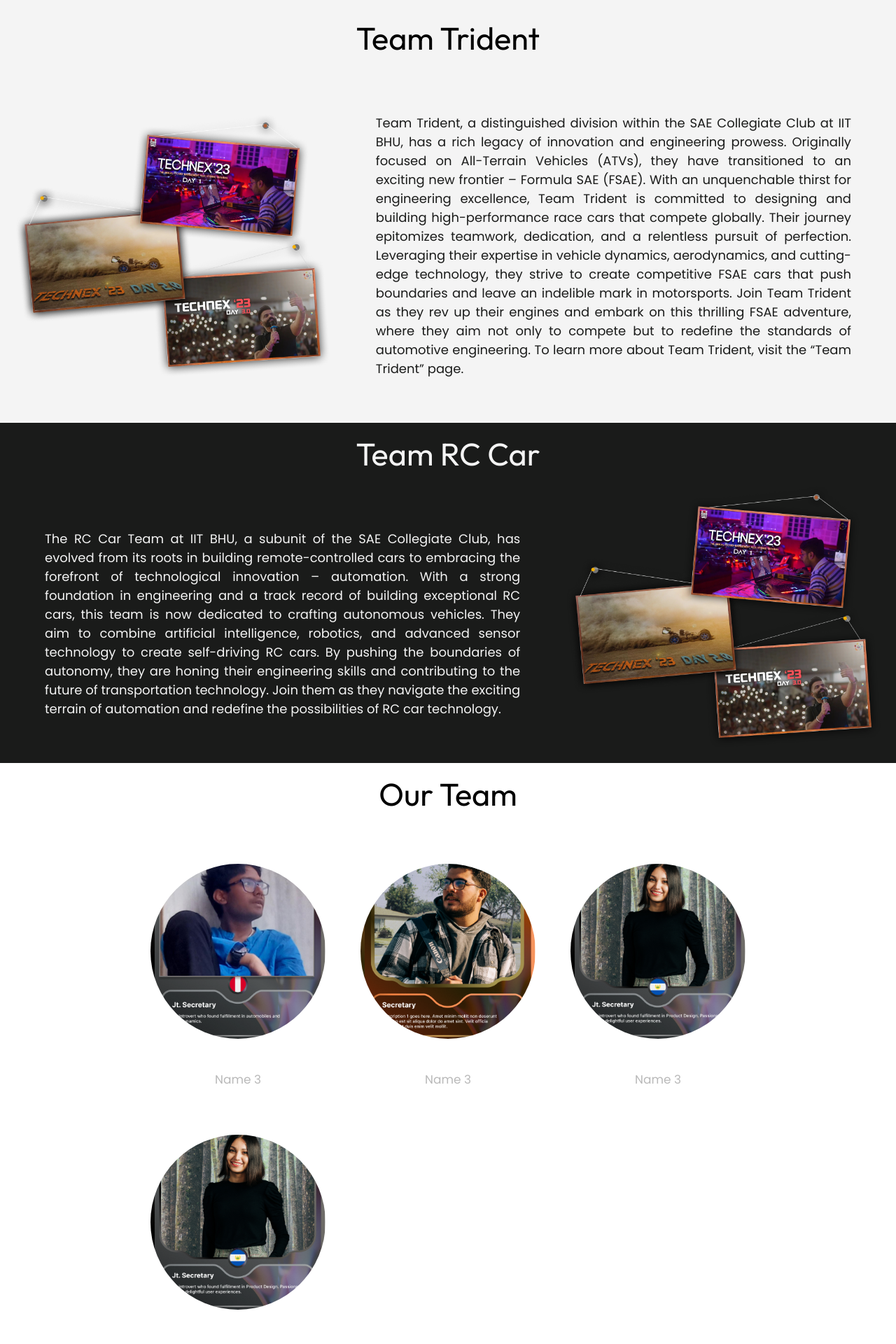
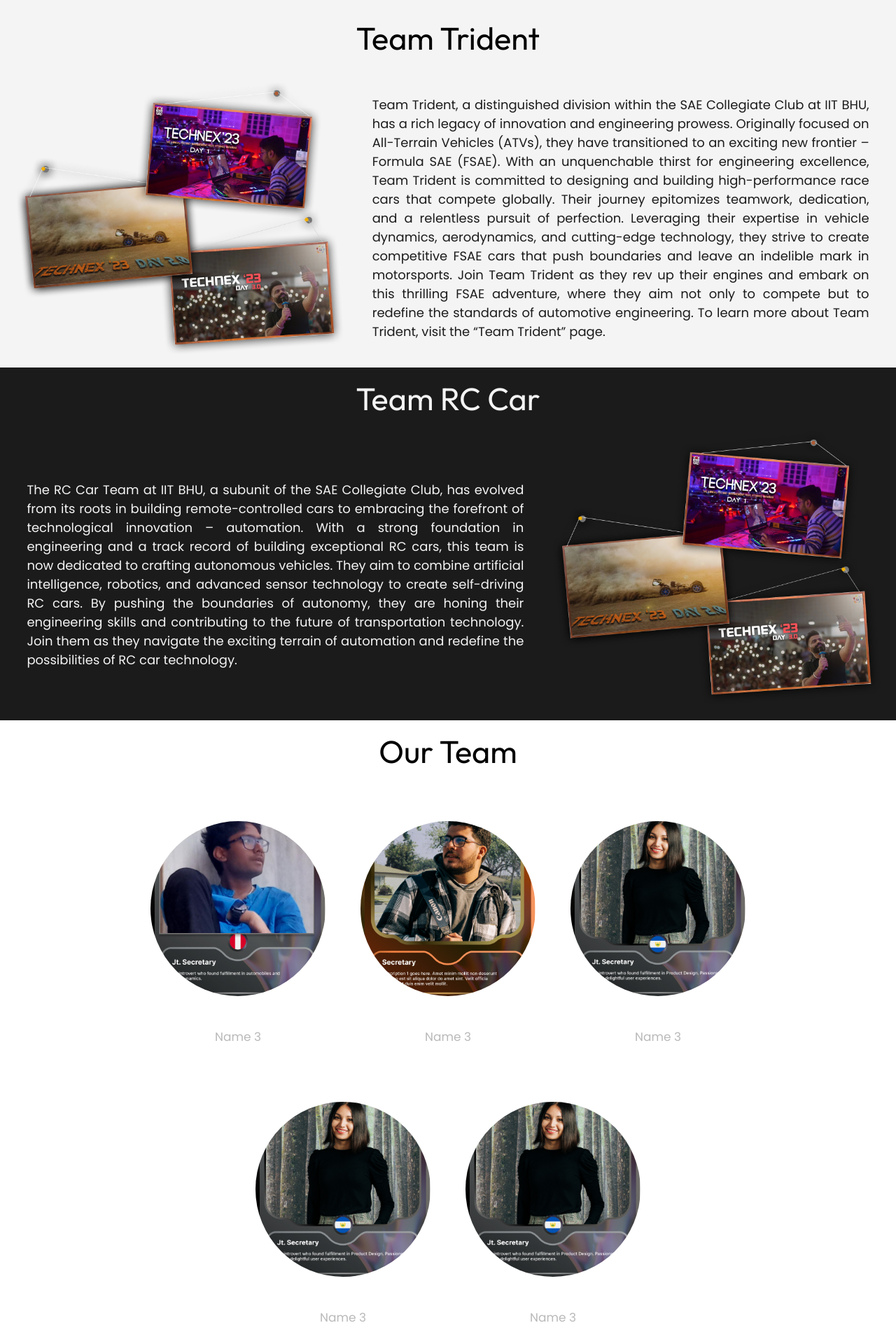
Before and after one commit to automobile-club/Automobile-Website, a Next.js app: page /about in a window 1280 px wide. Shown: the part 720-2640 px from the top of the page at 70% size. Built offline with nearby package versions, Linux system fonts and the light colour scheme.

Commit message:
more fixes 2

```diff
--- a/pages/about/index.tsx
+++ b/pages/about/index.tsx
@@ -198,6 +198,41 @@ export default function About() {
             <p className={styles.memberName}>Name 3</p>
             <p className={styles.memberDesignation}>Name 3</p>
           </div>
+        </div>
+        <div className={styles.helm2}>
+          <div className={styles.member}>
+            <div className={styles.circle}>
+              <img src="/images/Helm3.png" alt="helm3" />
+              <div className={styles.overlay}>
+                <a href="#">
+                  <img
+                    src="/images/instagram_hero.svg"
+                    alt="instagram"
+                    width={50}
+                    height={50}
+                  />
+                </a>
+                <a href="#">
+                  <img
+                    src="/images/facebook_hero.svg"
+                    alt="Facebook"
+                    width={50}
+                    height={50}
+                  />
+                </a>
+                <a href="#">
+                  <img
+                    src="/images/linkedIn_hero.svg"
+                    alt="LinkedIn"
+                    width={50}
+                    height={50}
+                  />
+                </a>
+              </div>
+            </div>
+            <p className={styles.memberName}>Name 3</p>
+            <p className={styles.memberDesignation}>Name 3</p>
+          </div>
           <div className={styles.member}>
             <div className={styles.circle}>
               <img src="/images/Helm3.png" alt="helm3" />
--- a/styles/about.module.css
+++ b/styles/about.module.css
@@ -138,6 +138,7 @@
 }
 
 .second_section .content {
+  font-family: "Poppins";
   display: flex;
   flex-direction: row;
   align-items: center;
@@ -158,7 +159,8 @@
 .second_section .right {
   width: 60%;
   font-size: 18px;
-  margin: 5%;
+  margin: 3%;
+  font-family: "Poppins"
 }
 
 /* Third Section */
@@ -213,7 +215,8 @@
   width: 60%;
 
   font-size: 18px;
-  margin: 5%;
+  margin: 3%;
+  font-family: "Poppins"
 }
 
 .third_section .left {
@@ -244,6 +247,15 @@
 .helm {
   display: grid;
   grid-template-columns: repeat(3, 1fr);
+  gap: 50px;
+  /* Adjust as needed */
+  margin: 5vw auto;
+  width: min-content;
+}
+
+.helm2 {
+  display: grid;
+  grid-template-columns: repeat(2, 1fr);
   gap: 50px;
   /* Adjust as needed */
   margin: 5vw auto;
@@ -343,12 +355,23 @@
   }
 }
 
+@media (min-width: 957px) and (max-width: 1200px) {
+  .intro {
+    top: 35vw;
+  }
+
+  .second_section {
+    padding-top: 25vw;
+  }
+}
+
 @media (max-width: 956px) {
 
   .first_section,
   .fifth_section {
     height: auto;
     padding-top: 20px;
+    padding-bottom: 20px;
   }
 
   .intro {
@@ -358,6 +381,7 @@
     top: 0;
     left: 0;
     width: 80%;
+    padding: 20px;
   }
 
 
@@ -372,6 +396,10 @@
     width: 100%;
     margin: 10px 0;
     font-size: 18px;
+  }
+
+  .intro_text {
+    padding: 0;
   }
 
   .player {
@@ -390,6 +418,12 @@
 
   .helm {
     grid-template-columns: repeat(1, 1fr);
+    grid-gap: 20px;
+  }
+
+  .helm2 {
+    grid-template-columns: repeat(1, 1fr);
+    grid-gap: 20px;
   }
 
   .second_section {
@@ -416,6 +450,10 @@
     /* Display content side by side on larger screens */
   }
 
+  .p {
+    margin: 0;
+  }
+
   .third_section .right,
   .third_section .left {
     width: 100%;
```
